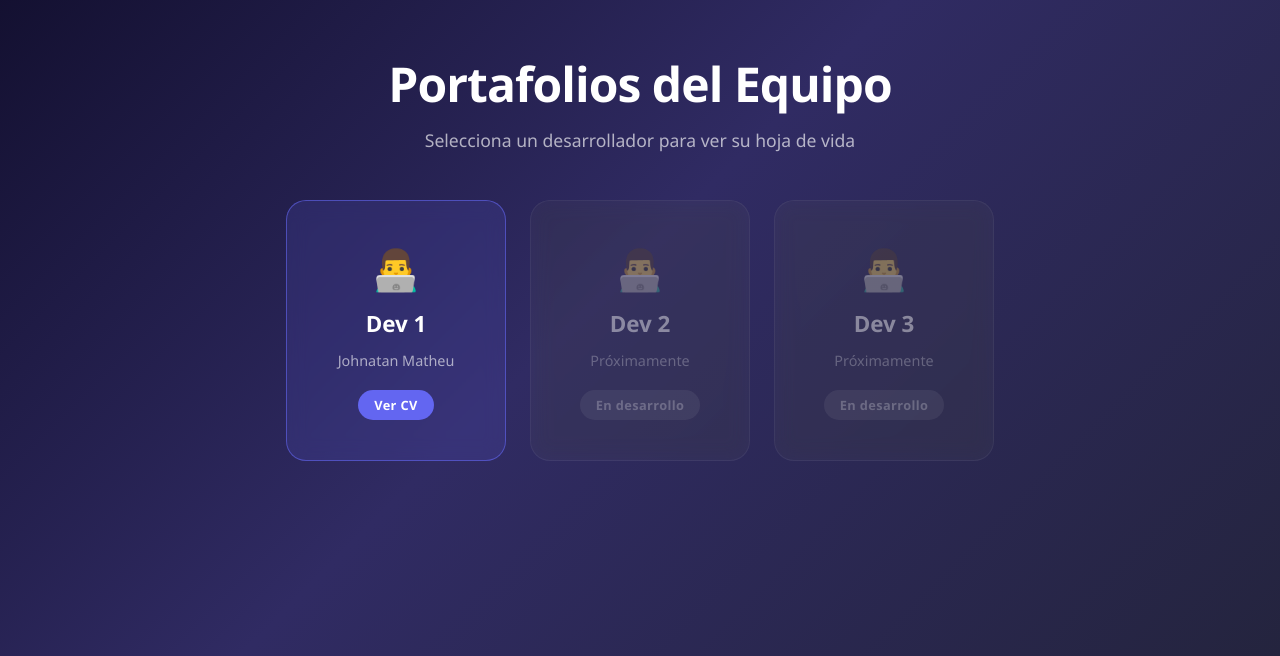
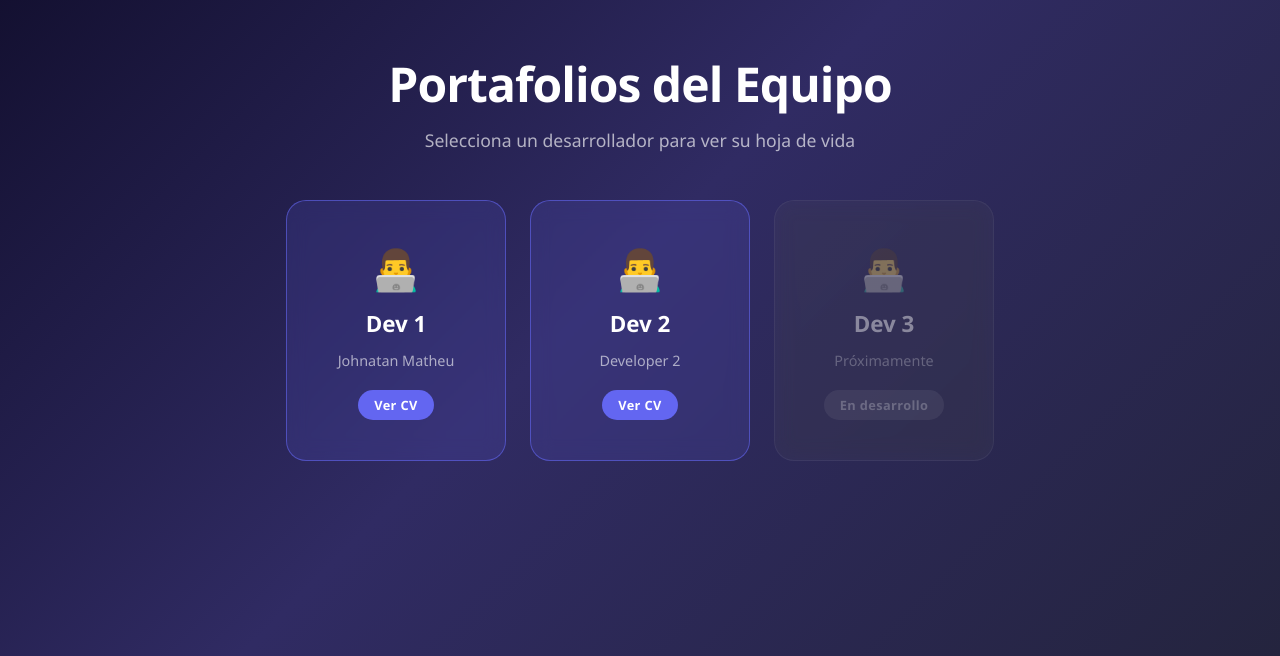
Before and after one commit to matheuruales/examen_django, a Django app: page / in a window 1280 px wide. Shown: the part 144-800 px from the top of the page. Run offline with Django 5.2, Linux system fonts and the light colour scheme.

Commit message:
Fix:agregando el html a la pagina del home

```diff
--- a/examen/templates/home/index.html
+++ b/examen/templates/home/index.html
@@ -22,12 +22,12 @@
                 <div class="card__badge">Ver CV</div>
             </a>
 
-            <div class="card card--disabled">
+            <a href="/dev2/" class="card card--active">
                 <div class="card__icon">👨‍💻</div>
                 <div class="card__title">Dev 2</div>
-                <div class="card__subtitle">Próximamente</div>
-                <div class="card__badge card__badge--soon">En desarrollo</div>
-            </div>
+                <div class="card__subtitle">Developer 2</div>
+                <div class="card__badge">Ver CV</div>
+            </a>
 
             <div class="card card--disabled">
                 <div class="card__icon">👨‍💻</div>
```
